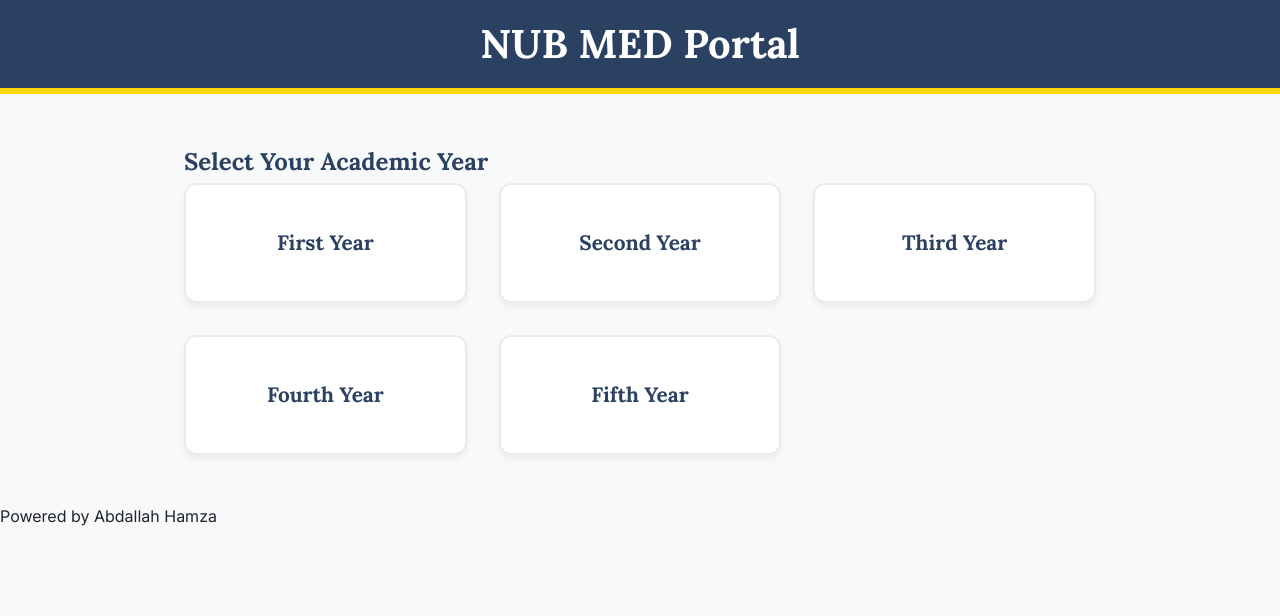
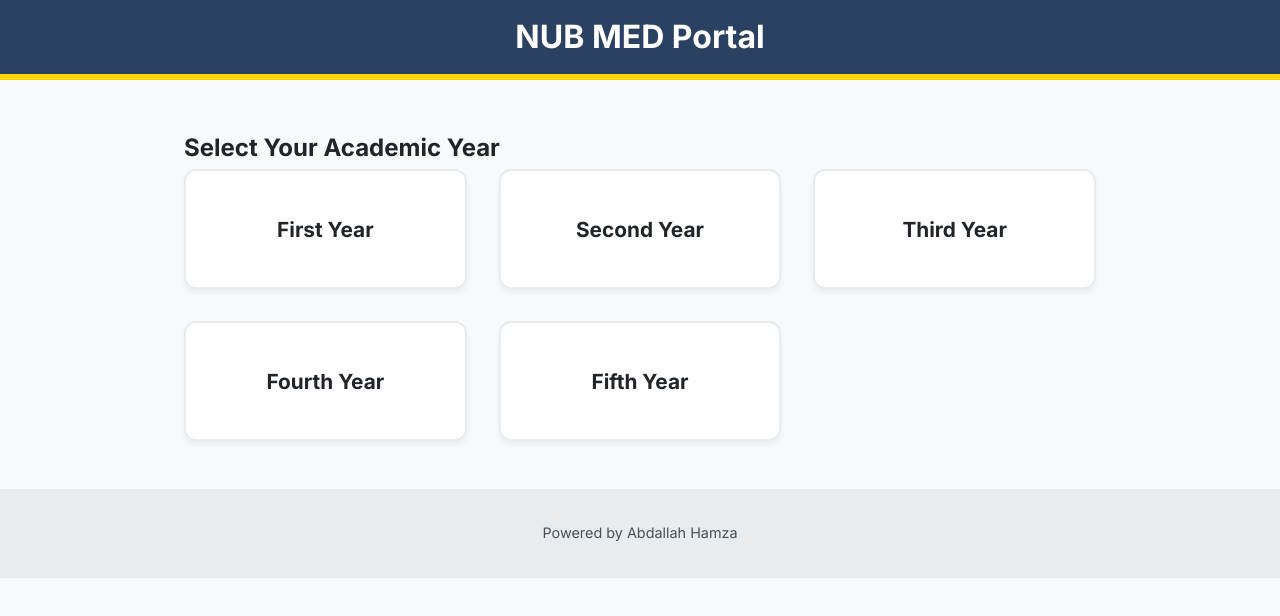
Before and after one commit to abdallah-7amza/NUB-Med, a website: page index.html in a window 1280 px wide. Drawn offline with Linux system fonts and the light colour scheme.

Commit message:
Update styles.css

```diff
--- a/assets/styles.css
+++ b/assets/styles.css
@@ -30,55 +30,63 @@
     padding: 0;
 }
 
+/* assets/styles.css */
+
+/* --- CORE LAYOUT - VERIFIED FIX --- */
 html {
-    scroll-behavior: smooth;
-html {
-    height: 100%; /* Make sure the html element takes full height */
+    height: 100%;
 }
 
 body {
-    min-height: 100%; /* Make the body at least as tall as the screen */
     display: flex;
     flex-direction: column;
-}
-
-.container {
-    flex-grow: 1; /* This is the key: tells the main content to take up all available space */
-}
-}
-
-body {
+    min-height: 100%;
     font-family: var(--font-body);
     background-color: var(--bg-color);
     color: var(--text-color);
     line-height: 1.7;
 }
 
-h1, h2, h3, h4, h5, h6 {
-    font-family: var(--font-heading);
-    color: var(--secondary-color);
-    font-weight: 700;
-}
-
 .container {
+    width: 100%;
     max-width: 960px;
     margin: 3rem auto;
     padding: 0 1.5rem;
+    flex-grow: 1; /* This makes the content push the footer down */
 }
 
 .main-header {
+    display: flex;
+    justify-content: space-between;
+    align-items: center;
+    padding: 2rem 4%;
     background-color: var(--secondary-color);
     color: var(--light-text-color);
-    padding: 3rem 1.5rem;
-    text-align: center;
     border-bottom: 6px solid var(--accent-color);
+    width: 100%;
+    flex-shrink: 0; /* Prevents header from shrinking */
 }
 
-.main-header h1 {
-    color: var(--light-text-color);
-    font-size: 2.5rem;
+.main-header .header-content {
+    text-align: left;
 }
 
+.main-header .header-content h1,
+.main-header .header-content p {
+    color: var(--light-text-color);
+    margin: 0;
+}
+
+.main-footer {
+    text-align: center;
+    padding: 2rem;
+    background-color: #E9ECEF;
+    color: var(--text-color-light);
+    font-size: 0.9rem;
+    width: 100%;
+    flex-shrink: 0; /* Prevents footer from shrinking */
+}
+/* --- END OF CORE LAYOUT FIX --- */
 /* --- Card System & Hover Effects --- */
 .grid-container {
     display: grid;
```
